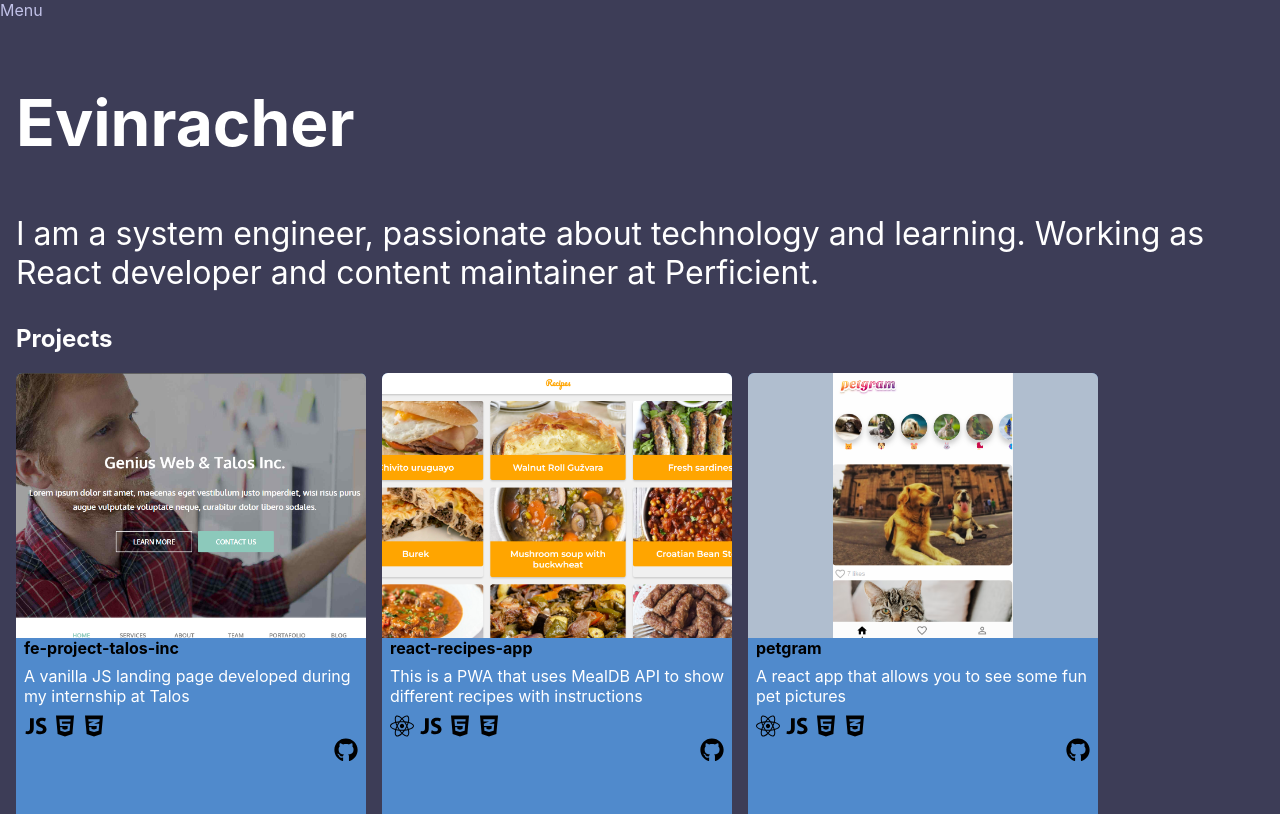
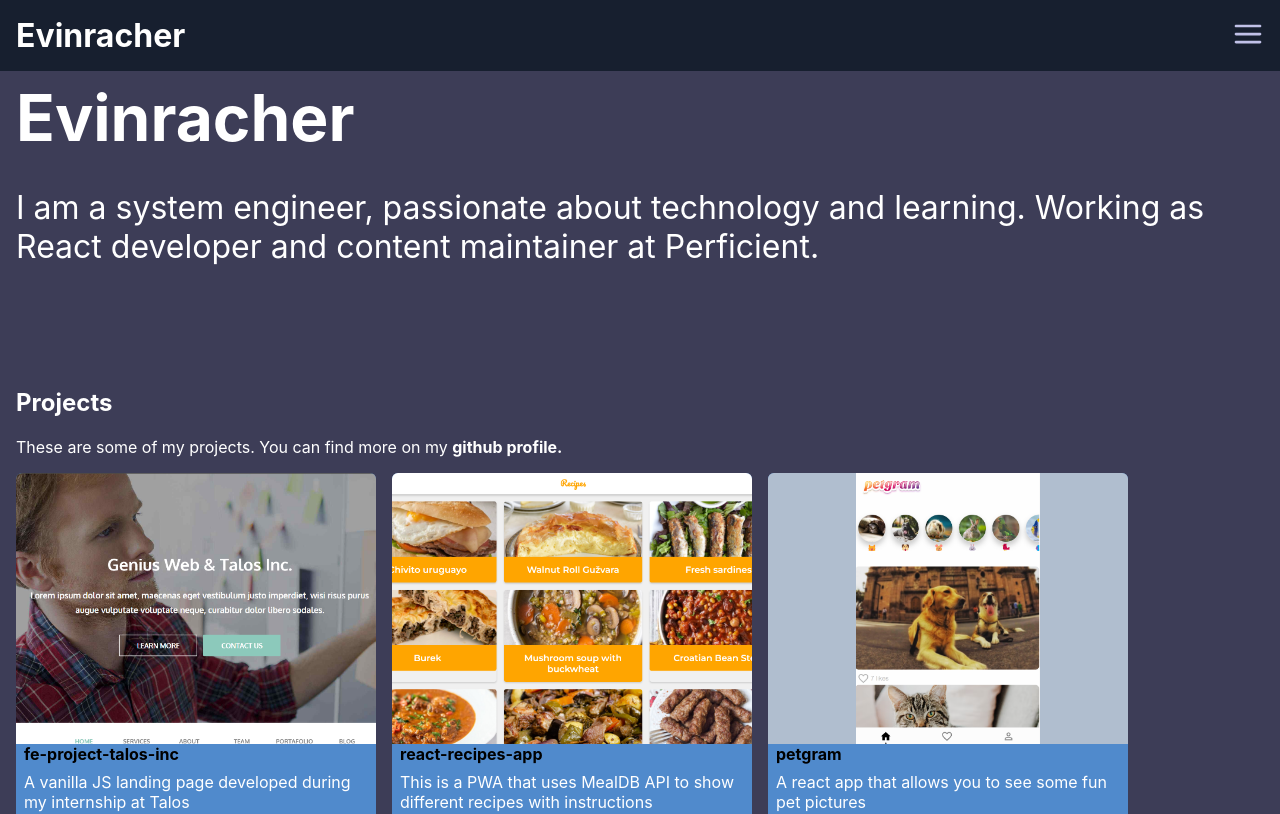
Before and after one commit to evinracher/evinracher.github.io, a React (Create React App) app: page / in a window 1280 px wide. Shown: the top 814 px of the page. Built offline with nearby package versions, Linux system fonts and the light colour scheme.

Commit message:
feat: adding first version of my portfolio

```diff
--- a/src/components/Header/Header.module.css
+++ b/src/components/Header/Header.module.css
@@ -1,5 +1,21 @@
 @import "../../styles/vars.css";
 
 .header {
-    color: var(--f-primary-color);
+  position: sticky;
+  top: 0;
+  z-index: 1;
+  display: flex;
+  justify-content: space-between;
+  align-items: center;
+  color: var(--f-primary-color);
+  background-color: var(--bg-second-color);
+  padding: 1rem;
 }
+
+.logo {
+  margin: 0;
+}
+
+.logo a {
+  text-decoration: none;
+}
--- a/src/components/Header/index.js
+++ b/src/components/Header/index.js
@@ -1,6 +1,14 @@
 import React from "react";
+import { Menu } from "../Menu";
 import s from "./Header.module.css";
 
 export const Header = () => {
-  return <header className={s.header}>Menu</header>;
+  return (
+    <header className={s.header}>
+      <h1 className={s.logo}>
+        <a href="/#">Evinracher</a>
+      </h1>
+      <Menu />
+    </header>
+  );
 };
--- /dev/null
+++ b/src/components/Menu/Menu.module.css
@@ -0,0 +1,21 @@
+@import "../../styles/vars.css";
+
+.icon {
+  cursor: pointer;
+}
+
+.menu {
+  list-style-type: none;
+  background-color: var(--bg-second-color);
+  position: absolute;
+  right: 10px;
+  width: 200px;
+  padding: 1rem;
+  margin: 0;
+  border-radius: 8px;
+}
+
+a {
+  text-decoration: none;
+  font-weight: bold;
+}
--- /dev/null
+++ b/src/components/Menu/index.js
@@ -0,0 +1,37 @@
+import React, { useState } from "react";
+import { CgMenu, CgClose } from "react-icons/cg";
+import s from "./Menu.module.css";
+
+export const Menu = () => {
+  const [toggleMenu, setToggleMenu] = useState(false);
+  return (
+    <div className={s.container}>
+      {toggleMenu ? (
+        <CgClose
+          className={s.icon}
+          size="2rem"
+          onClick={() => setToggleMenu(!toggleMenu)}
+        />
+      ) : (
+        <CgMenu
+          className={s.icon}
+          size="2rem"
+          onClick={() => setToggleMenu(!toggleMenu)}
+        />
+      )}
+      {toggleMenu && (
+        <ul className={s.menu}>
+          <li>
+            <a href="/#">About</a>
+          </li>
+          <li>
+            <a href="#projects">Projects</a>
+          </li>
+          <li>
+            <a href="#contact">Contact</a>
+          </li>
+        </ul>
+      )}
+    </div>
+  );
+};
--- a/src/components/Header/ProjectCard/ProjectCard.module.css
+++ b/src/components/ProjectCard/ProjectCard.module.css
@@ -1,19 +1,13 @@
-@import "../../../styles/vars.css";
+@import "../../styles/vars.css";
 
 .card {
+  position: relative;
   background-color: var(--primary-color);
-  max-width: 350px;
-  height: 450px;
+  max-width: 360px;
+  height: 460px;
   border-radius: 6px;
-  overflow: scroll;
-  -ms-overflow-style: none; /* IE and Edge */
-  scrollbar-width: none; /* Firefox */
+  overflow: hidden;
   padding-bottom: 0.5rem;
-}
-
-/* Hide scrollbar for Chrome, Safari and Opera */
-.card::-webkit-scrollbar {
-  display: none;
 }
 
 .link {
@@ -43,13 +37,18 @@
 
 .description {
   margin: 0.5rem 0;
+  overflow: hidden;
+  text-overflow: ellipsis;
+  display: -webkit-box;
+  -webkit-line-clamp: 3; /* number of lines to show */
+  line-clamp: 3;
+  -webkit-box-orient: vertical;
 }
 
 .repoLink {
-  display: flex;
-  align-items: flex-end;
-  justify-content: end;
-  text-decoration: none;
+  position: absolute;
+  right: 10px;
+  bottom: 6px;
 }
 
 a,
--- a/src/components/Header/ProjectCard/index.js
+++ b/src/components/ProjectCard/index.js
@@ -1,6 +1,6 @@
 import React from "react";
 import { FaGithub } from "react-icons/fa";
-import { TechsList } from "../../TechsList";
+import { TechsList } from "../TechsList";
 import s from "./ProjectCard.module.css";
 
 export const ProjectCard = ({ project }) => {
@@ -13,6 +13,7 @@ export const ProjectCard = ({ project }) => {
         <b>{project.name}</b>
         <p className={s.description}>{project.description}</p>
         <TechsList techs={project.techs} />
+      </div>
       <a
         className={s.repoLink}
         href={project.repo}
@@ -22,6 +23,5 @@ export const ProjectCard = ({ project }) => {
         <FaGithub size="1.5rem" />
       </a>
     </div>
-    </div>
   );
 };
--- a/src/index.css
+++ b/src/index.css
@@ -29,3 +29,7 @@ h6,
 p {
   color: var(--white);
 }
+
+section {
+  padding-top: 70px;
+}
--- a/src/sections/About/About.module.css
+++ b/src/sections/About/About.module.css
@@ -1,13 +1,14 @@
 @import "../../styles/vars.css";
 
 .about {
-  margin-top: 4rem;
   height: 40%;
+  padding-top: 0;
 }
 
 .title {
   font-size: 4rem;
   cursor: default;
+  margin: 0.5rem 0;
 }
 
 .description {
--- a/src/sections/About/index.js
+++ b/src/sections/About/index.js
@@ -3,7 +3,7 @@ import s from "./About.module.css";
 
 export const About = () => {
   return (
-    <section className={s.about}>
+    <section id="about" className={s.about}>
       <h1 className={s.title}>Evinracher</h1>
       <p className={s.description}>
         I am a system engineer, passionate about technology and learning.
--- a/src/sections/Contact/index.js
+++ b/src/sections/Contact/index.js
@@ -1,11 +1,11 @@
 import React from "react";
 import { SiGmail } from "react-icons/si";
-import { FaLinkedin } from "react-icons/fa";
+import { FaLinkedin, FaGithub } from "react-icons/fa";
 import s from "./Contact.module.css";
 
 export const Contact = () => {
   return (
-    <section>
+    <section id="contact">
       <h1>Contact</h1>
       <div className={s.infoContainer}>
         <h3>Kevin Parra</h3>
@@ -21,6 +21,15 @@ export const Contact = () => {
               <FaLinkedin size="2rem" />
             </a>
           </li>
+          <li className={s.link}>
+            <a
+              href="https://github.com/evinracher"
+              target="_blank"
+              rel="noreferrer"
+            >
+              <FaGithub size="2rem" />
+            </a>
+          </li>
         </ul>
       </div>
     </section>
--- a/src/sections/Projects/index.js
+++ b/src/sections/Projects/index.js
@@ -1,13 +1,23 @@
 import React from "react";
-import { ProjectCard } from "../../components/Header/ProjectCard";
+import { ProjectCard } from "../../components/ProjectCard";
 import { projects } from "../../data/projects";
 
 import s from "./Projects.module.css";
 
 export const Projects = () => {
   return (
-    <section>
+    <section id="projects">
       <h1>Projects</h1>
+      <p>
+        These are some of my projects. You can find more on my{" "}
+        <a
+          href="https://github.com/evinracher"
+          target="_blank"
+          rel="noreferrer"
+        >
+          github profile.
+        </a>
+      </p>
       <div className={s.container} data-tip data-for="test1">
         {projects.map((project) => (
           <ProjectCard key={project.id} project={project} />
--- a/src/styles/vars.css
+++ b/src/styles/vars.css
@@ -1,7 +1,7 @@
 :root {
   /* colors */
   --bg-color: #3d3d57;
-  --bg-color: #3d3d57;
+  --bg-second-color: rgba(22, 30, 46, 0.95);
   --primary-color: #508acc;
   --f-primary-color: #c1c1e8;
   --white: white;
```
Lines whose indentation alone changed are shown as unchanged.
